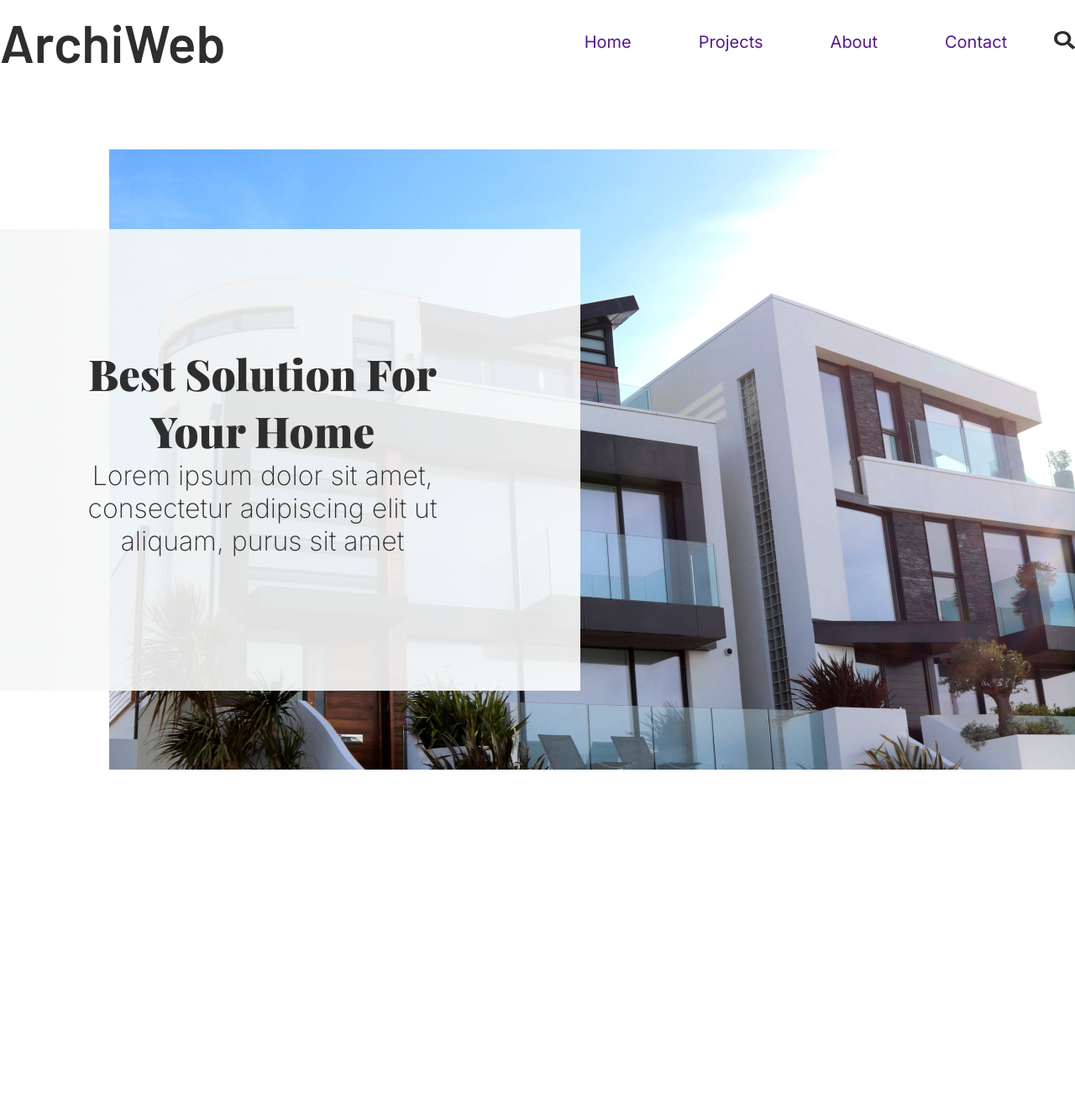
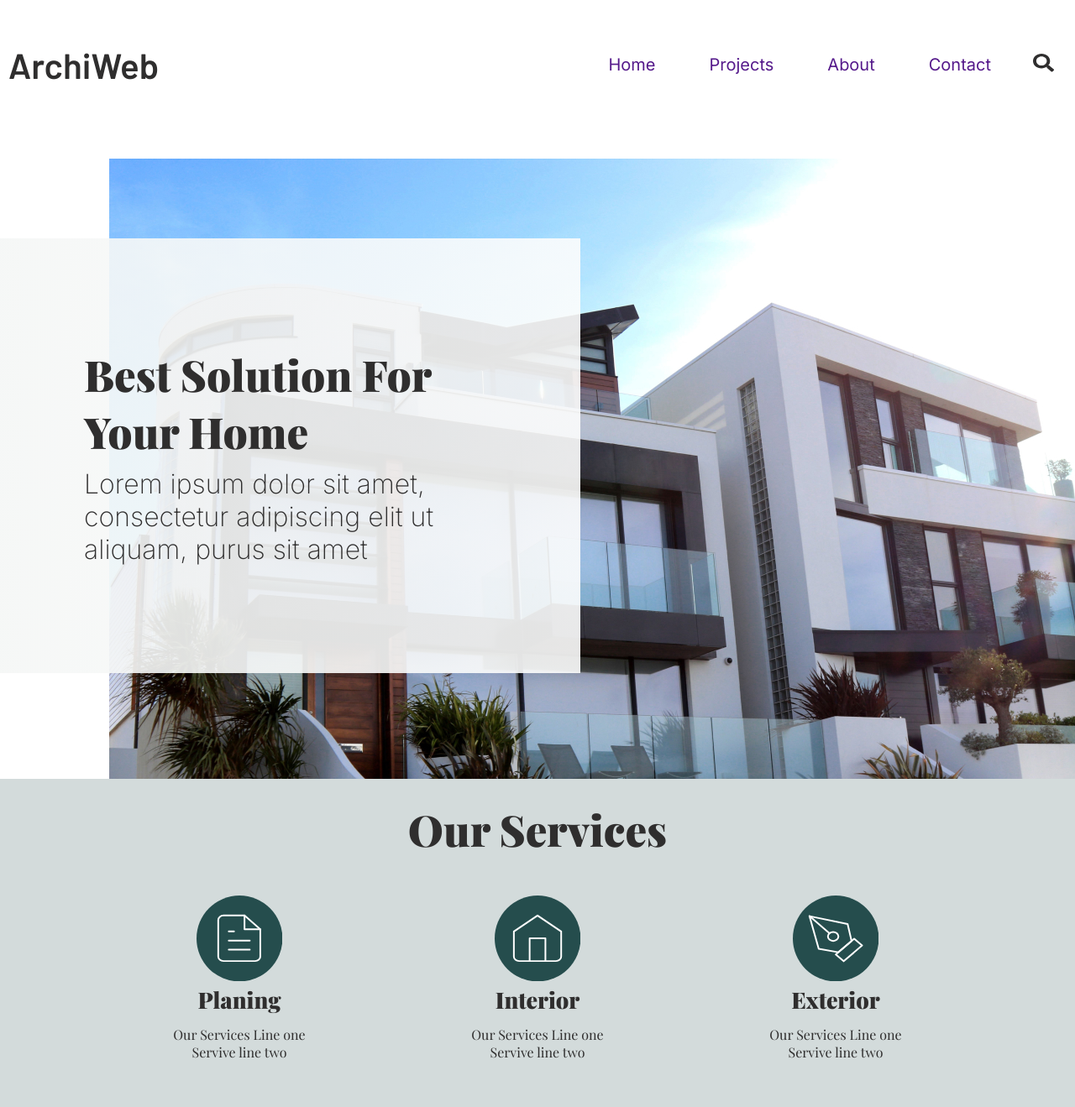
Before and after one commit to radekkrab/archiweb, a plain HTML site: page index.html in a window 1280 px wide. Shown: the part 38-1357 px from the top of the page at 84% size. Before the commit the page ends 959 px from the top, so only its background shows below. Drawn offline with nearby package versions, Linux system fonts and the light colour scheme.

Commit message:
unbelievable

```diff
--- a/index.html
+++ b/index.html
@@ -8,6 +8,7 @@
 </head>
 
 <body>
+    <!-- Навигация -->
     <nav>
         <div class="container">
             <div class="nav__flex">
@@ -29,7 +30,7 @@
             </div>
         </div>
     </nav>
-
+    <!-- Хэдэр -->
     <header>
         <div class="header">
             <div class="header__img"><img src="img/header-img.jpg" alt="header"></div>
@@ -42,4 +43,48 @@
             </div>
         </div>
     </header>
+    <!-- Услуги -->
+    <section class="services">
+        <div class="container">
+            <h1 class="services-h1">Our Services</h1>
+            <div class="services__flex">
+                <div class="services__item">
+                    <div class="services__svg"><svg xmlns="http://www.w3.org/2000/svg" width="103" height="103" viewBox="0 0 103 103" fill="none">
+                        <circle cx="51.5" cy="51.5" r="51.5" fill="#254D4D"/>
+                        <path d="M57.486 24H32.2972C30.6271 24 29.0254 24.5751 27.8444 25.5988C26.6635 26.6225 26 28.011 26 29.4587V73.1287C26 74.5765 26.6635 75.9649 27.8444 76.9886C29.0254 78.0123 30.6271 78.5875 32.2972 78.5875H70.0804C71.7505 78.5875 73.3522 78.0123 74.5332 76.9886C75.7141 75.9649 76.3776 74.5765 76.3776 73.1287V40.3762L57.486 24Z" stroke="white" stroke-width="2" stroke-linecap="round" stroke-linejoin="round"/>
+                        <path d="M57.4861 24V40.3762H76.3777" stroke="white" stroke-width="2" stroke-linecap="round" stroke-linejoin="round"/>
+                        <path d="M63.7832 54.0231H38.5944" stroke="white" stroke-width="2" stroke-linecap="round" stroke-linejoin="round"/>
+                        <path d="M63.7832 64.9406H38.5944" stroke="white" stroke-width="2" stroke-linecap="round" stroke-linejoin="round"/>
+                        <path d="M44.8916 43.1057H41.743H38.5944" stroke="white" stroke-width="2" stroke-linecap="round" stroke-linejoin="round"/>
+                        </svg></div>
+                    <h3 class="services-h3">Planing</h3>
+                    <p class="services-p">Our Services Line one
+                        Servive line two</p>
+                </div>
+                <div class="services__item">
+                    <div class="services__svg"><svg xmlns="http://www.w3.org/2000/svg" width="103" height="103" viewBox="0 0 103 103" fill="none">
+                        <circle cx="51.5" cy="51.5" r="51.5" fill="#254D4D"/>
+                        <path d="M23 43.1056L51.3374 24L79.6748 43.1056V73.1286C79.6748 74.5764 79.0114 75.9648 77.8304 76.9885C76.6494 78.0122 75.0477 78.5873 73.3776 78.5873H29.2972C27.6271 78.5873 26.0254 78.0122 24.8444 76.9885C23.6635 75.9648 23 74.5764 23 73.1286V43.1056Z" stroke="white" stroke-width="2" stroke-linecap="round" stroke-linejoin="round"/>
+                        <path d="M41.8916 78.5873V51.2938H60.7832V78.5873" stroke="white" stroke-width="2" stroke-linecap="round" stroke-linejoin="round"/>
+                      </svg></div>
+                    <h3 class="services-h3">Interior</h3>
+                    <p class="services-p">Our Services Line one
+                        Servive line two</p>
+                </div>
+                <div class="services__item">
+                    <div class="services__svg"><svg xmlns="http://www.w3.org/2000/svg" width="103" height="103" viewBox="0 0 103 103" fill="none">
+                        <circle cx="51.5" cy="51.5" r="51.5" fill="#254D4D"/>
+                        <path d="M51.4858 70.7128L73.5261 51.7909L82.9719 59.9003L60.9317 78.8222L51.4858 70.7128Z" stroke="white" stroke-width="2" stroke-linecap="round" stroke-linejoin="round"/>
+                        <path d="M70.3777 54.4941L65.6548 34.2206L20 24.7596L31.0201 63.955L54.6347 68.0097L70.3777 54.4941Z" stroke="white" stroke-width="2" stroke-linecap="round" stroke-linejoin="round"/>
+                        <path d="M20 24.7596L43.8853 45.2656" stroke="white" stroke-width="2" stroke-linecap="round" stroke-linejoin="round"/>
+                        <path d="M48.3373 54.4941C51.8152 54.4941 54.6345 52.0737 54.6345 49.0879C54.6345 46.1021 51.8152 43.6817 48.3373 43.6817C44.8594 43.6817 42.04 46.1021 42.04 49.0879C42.04 52.0737 44.8594 54.4941 48.3373 54.4941Z" stroke="white" stroke-width="2" stroke-linecap="round" stroke-linejoin="round"/>
+                      </svg></div>
+                    <h3 class="services-h3">Exterior</h3>
+                    <p class="services-p">Our Services Line one
+                        Servive line two</p>
+                </div>
+            </div>
+        </div>
+    </section>
+
 </body>
--- a/style/main.css
+++ b/style/main.css
@@ -15,32 +15,46 @@
 .container {
     max-width: 1280px;
     margin: 0 auto;
+    padding: min(10px, 2%);
 }
 
 /* Навигация */
 
 .nav__flex {
     display: flex;
-    justify-content: space-between;
-    margin-top: 50px;
+    flex-wrap: wrap;
+    justify-content: center;
+    margin-top: min(80px, 7%);
+
 }
 
 .nav__logo {
-    width: 50%;
+    flex-grow: 2;
+}
+
+.nav__logo h1 {
+    font-size: clamp(20px, 5vw, 42px);
+    color: #2F2E2E;
+    font-family: 'Barlow';
+    font-style: normal;
+    font-weight: 600;
+    line-height: normal;
 }
 
 .nav__menu {
     display: flex;
     justify-content: space-between;
     align-items: center;
-    gap: 80px;
+    flex-wrap: wrap;
+    gap: min(80px, 5vw);
+    margin-left: auto;
 }
 
 .nav__item {
     color: #2F2E2E;
     text-align: center;
     font-family: 'Inter';
-    font-size: 20px;
+    font-size: clamp(14px, 2vw, 20px);
     font-style: normal;
     font-weight: 400;
     line-height: normal;
@@ -50,46 +64,55 @@ a {
     text-decoration: none;
 }
 
-.nav__logo {
-    color: #2F2E2E;
-    font-family: 'Barlow';
-    font-size: 42px;
-    font-style: normal;
-    font-weight: 600;
-    line-height: normal;
+.nav__icon {
+    align-self: center;
+    width: clamp(20px, 20%, 40px);
+    margin-left: min(50px, 5%);
 }
 
-.nav__icon {
-    align-self: center;
+.nav__icon svg {
+    margin-left: auto;
+
 }
 
 /* Хедер */
 
 .header {
+    margin-top: min(6%, 90px);
+    display: flex;
+    flex-direction: row-reverse;
     position: relative;
 }
 
 .header__img {
-    margin-top: 90px;
     width: 100%;
-    height: auto;
-    text-align: right;
+    max-width: 1150px;
+    margin-bottom: -4px;
+}
+
+.header__img img {
+    width: -moz-available;
+    /* WebKit-based browsers will ignore this. */
+    width: -webkit-fill-available;
+    /* Mozilla-based browsers will ignore this. */
+    width: fill-available;
 }
 
 .header__block {
     position: absolute;
     top: 95px;
-    width: 691px;
-    height: 550px;
+    left: 0px;
+    max-width: 691px;
+    max-height: 550px;
     background: linear-gradient(91deg, rgba(244, 246, 245, 0.90) -7.89%, rgba(255, 255, 255, 0.90) 132.55%);
-    text-align: center;
-    padding: 138px 166px 139px 100px;
+    text-align: left;
+    padding: min(138px, 10vw) min(166px, 10vw) min(139px, 10vw) min(100px, 10vw);
 }
 
 .header__block-h1 {
     color: #2F2E2E;
     font-family: 'Playfair Display';
-    font-size: 51px;
+    font-size: min(5vw, 51px);
     font-style: normal;
     font-weight: 900;
     line-height: normal;
@@ -98,8 +121,65 @@ a {
 .header__block-p {
     color: #2F2E2E;
     font-family: 'Inter';
-    font-size: 32px;
+    font-size: min(4vw, 32px);
     font-style: normal;
     font-weight: 200;
     line-height: normal;
+    padding-top: 2%;
 }
+
+/* Услуги */
+
+.services {
+    background: rgba(37, 77, 77, 0.20);
+}
+
+.services-h1 {
+    color: #2F2E2E;
+    text-align: center;
+    font-family: 'Playfair Display';
+    font-size: min(51px, 5vw);
+    font-style: normal;
+    font-weight: 900;
+    line-height: normal;
+    padding-top: min(16px, 1.5vw);
+}
+
+.services__flex {
+    display: flex;
+    flex-wrap: wrap;
+    justify-content: space-evenly;
+}
+
+.services__item {
+    text-align: center;
+    margin-top: min(45px, 4vw);
+    margin-bottom: min(45px, 4vw);
+}
+
+.services__svg svg {
+    width: min(103px, 8vw);
+    height: auto;
+}
+
+.services-h3 {
+    color: #2F2E2E;
+    text-align: center;
+    font-family: 'Playfair Display';
+    font-size: 27px;
+    font-style: normal;
+    font-weight: 900;
+    line-height: normal;
+}
+
+.services-p {
+    color: #2F2E2E;
+    text-align: center;
+    font-family: 'Playfair Display';
+    font-size: 16px;
+    font-style: normal;
+    font-weight: 400;
+    line-height: normal;
+    width: 160px;
+    margin-top: min(14px, 1vw);
+}
```
